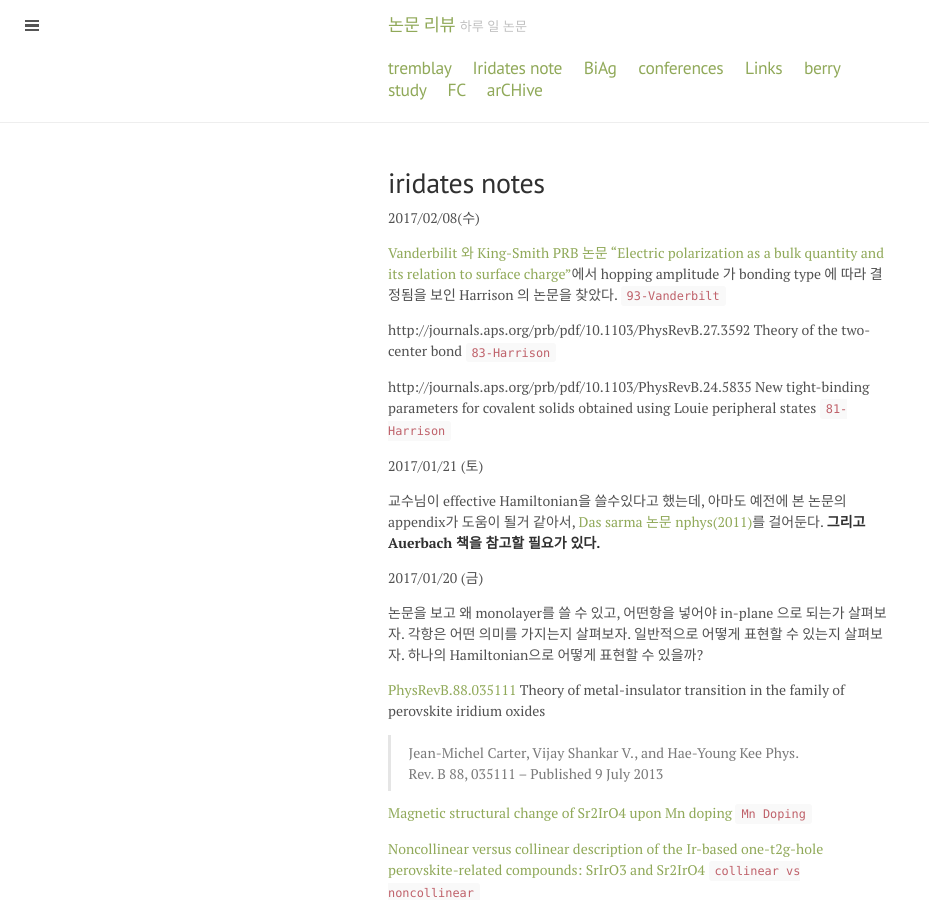
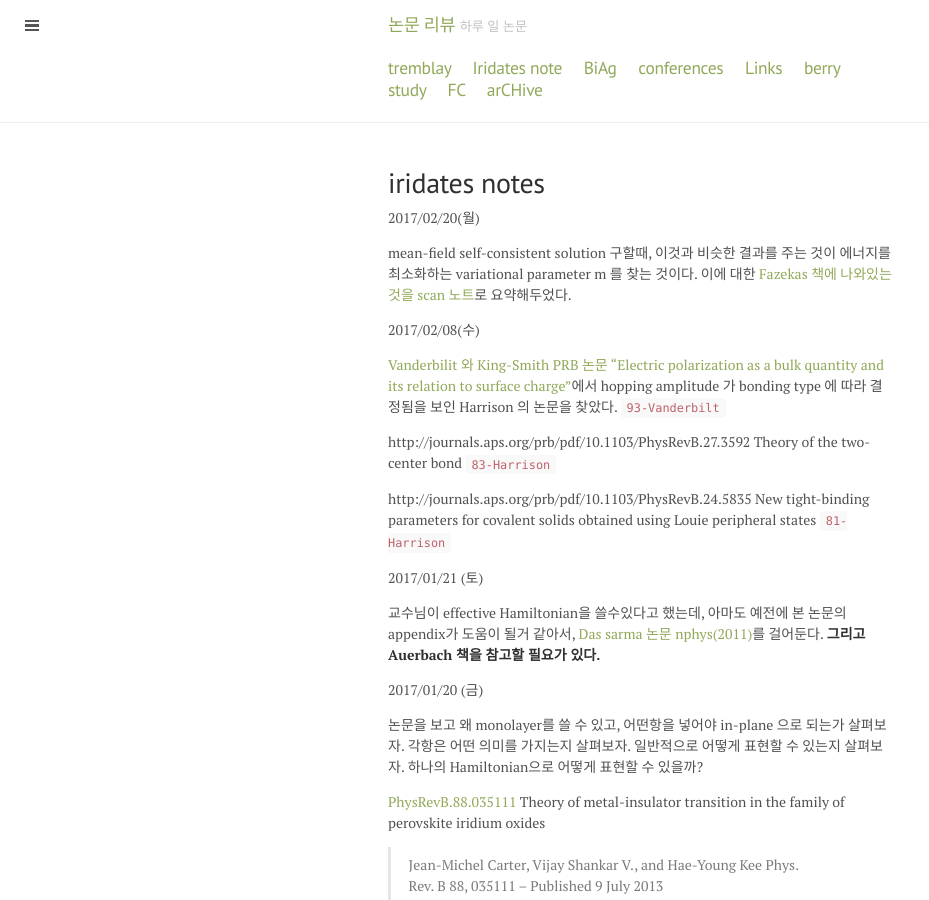
Before and after one commit to qkrwlsghdcjsworlt/work, a Jekyll site: the page built from iridates-note.md, in a window 1280 px wide and 900 px high. Shown: the whole window, without its empty margins (0-929 px from the left). Built offline with Jekyll 4.4.1, drawn with Linux system fonts in a browser that asks for light colours; formulas are drawn with MathJax 3.

Commit message:
“update”

```diff
--- a/iridates-note.md
+++ b/iridates-note.md
@@ -2,6 +2,13 @@
 layout: page
 title: iridates notes
 ---
+
+2017/02/20(월)
+
+mean-field self-consistent solution 구할때, 이것과 비슷한 결과를 주는 것이 에너지를 최소화하는 variational parameter m 를 찾는 것이다.
+이에 대한 [Fazekas 책에 나와있는 것을 scan 노트]({{site.baseurl}}/public/iridatesnotes/notes/mean-field-solution-alternative-method-170220.pdf)로 요약해두었다.
+
+
 
 2017/02/08(수)
 
```
Also changed, not shown: 3 other files.
